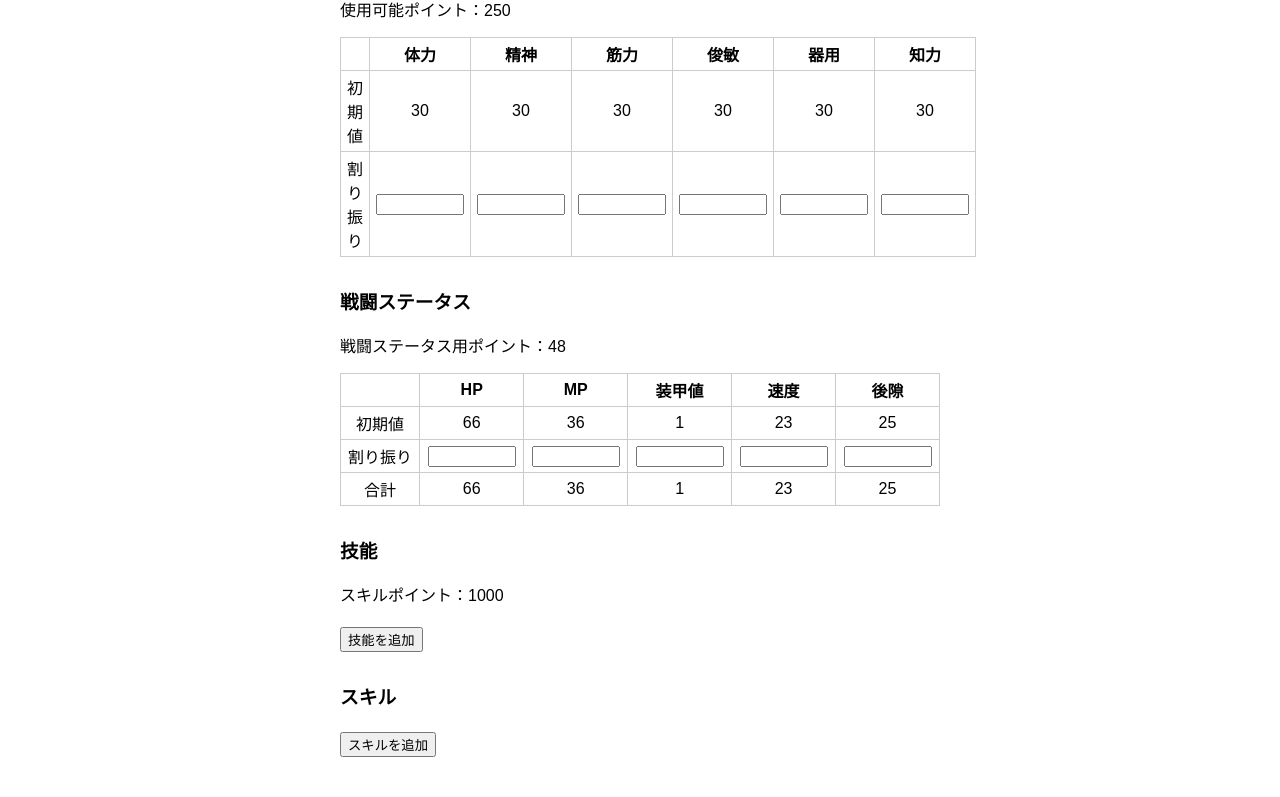
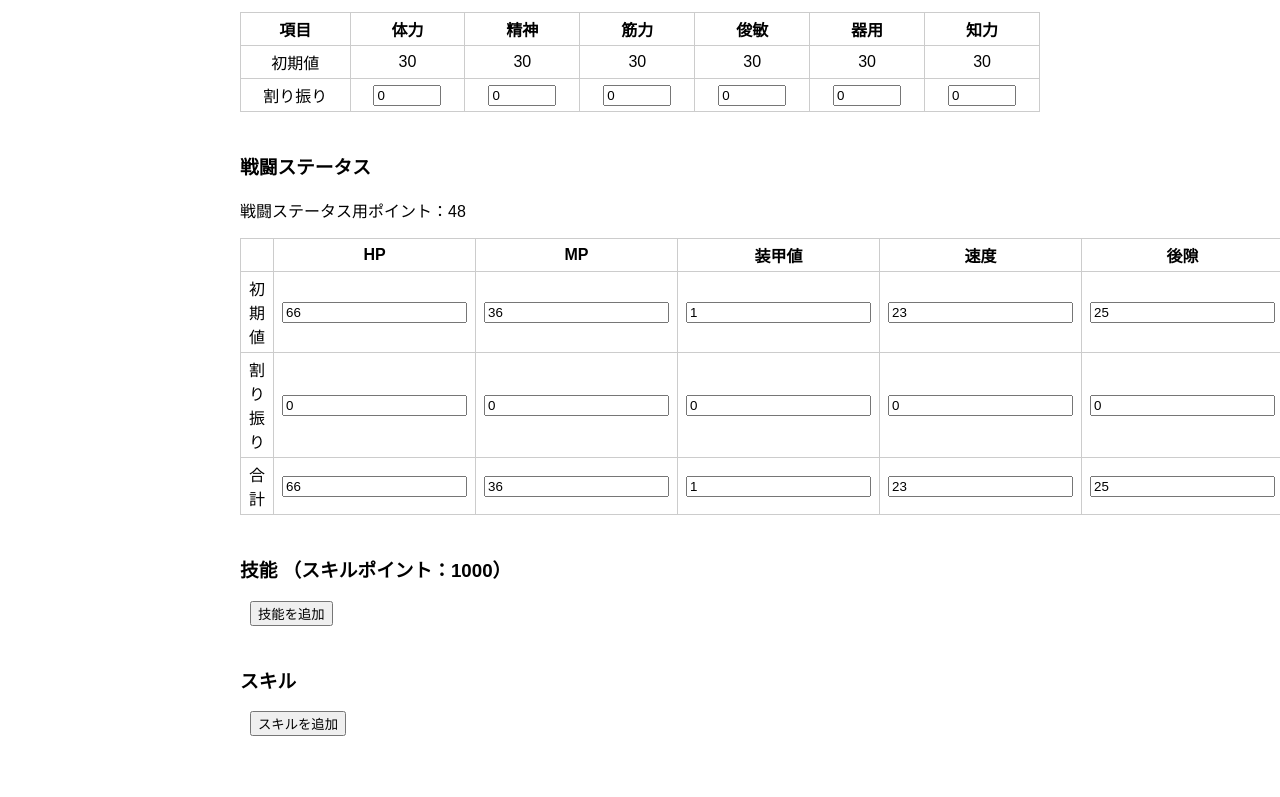
Before and after one commit to kimawari-1016/TRPG, a plain HTML site: page index.html in a window 1280 px wide. Shown: the part 258-1055 px from the top of the page. Drawn offline with Linux system fonts and the light colour scheme.

Commit message:
Update index.html

```diff
--- a/index.html
+++ b/index.html
@@ -3,86 +3,85 @@
   <meta charset="UTF-8">
   <title>TRPGキャラクターシート</title>
   <style>
-    body { font-family: sans-serif; padding: 10px; max-width: 600px; margin: auto; }
-    input[type="number"], input[type="text"] { width: 80px; }
-    table { border-collapse: collapse; width: 100%; margin-bottom: 20px; }
-    td, th { border: 1px solid #ccc; padding: 4px 6px; text-align: center; }
-    .status-table { margin-bottom: 30px; }
-    button { margin-top: 5px; }
-    .skill-row, .ability-row { display: flex; align-items: center; gap: 5px; margin-bottom: 5px; }
-    .skill-row input[type="text"], .ability-row input[type="text"] { flex: 1; }
+    body { font-family: sans-serif; padding: 10px; max-width: 800px; margin: auto; }
+    input[type="text"], input[type="number"] { width: 60px; }
+    table { border-collapse: collapse; margin-bottom: 20px; width: 100%; }
+    td, th { border: 1px solid #ccc; padding: 4px 8px; text-align: center; }
+    .section { margin-bottom: 40px; }
+    button { margin-left: 10px; }
+    .skill-entry, .ability-entry { display: flex; gap: 10px; margin-bottom: 5px; }
+    .skill-entry input, .ability-entry input { width: auto; }
+    .entry-container { margin-top: 10px; }
   </style>
 </head>
 <body>
   <h1>TRPGキャラクターシート</h1>
-  <label>名前：<input type="text"></label><br>
+  <label>名前：<input type="text"></label>
   <label>年齢：<input type="number"></label>
   <label>性別：<input type="text"></label><br><br><label>特色： <select id="color" onchange="updateRegion()"> <option value="白">白</option> <option value="黄">黄</option> <option value="橙">橙</option> <option value="赤">赤</option> <option value="紫">紫</option> <option value="青">青</option> <option value="緑">緑</option> <option value="黒">黒</option> </select> </label> <span id="region">シストベリ</span>
 
-  <div class="status-table">
+  <div class="section">
     <h3>メインステータス</h3>
     <p>使用可能ポイント：<span id="remainingPoints">250</span></p>
     <table>
-      <tr><th></th><th>体力</th><th>精神</th><th>筋力</th><th>俊敏</th><th>器用</th><th>知力</th></tr>
+      <tr>
+        <th>項目</th><th>体力</th><th>精神</th><th>筋力</th><th>俊敏</th><th>器用</th><th>知力</th>
+      </tr>
       <tr>
         <td>初期値</td>
-        <td><span id="sta_体">30</span></td>
-        <td><span id="sta_精">30</span></td>
-        <td><span id="sta_筋">30</span></td>
-        <td><span id="sta_俊">30</span></td>
-        <td><span id="sta_器">30</span></td>
-        <td><span id="sta_知">30</span></td>
+        <td><span>30</span></td><td><span>30</span></td><td><span>30</span></td><td><span>30</span></td><td><span>30</span></td><td><span>30</span></td>
       </tr>
       <tr>
         <td>割り振り</td>
-        <td><input type="number" id="add_体" oninput="updateStats()"></td>
-        <td><input type="number" id="add_精" oninput="updateStats()"></td>
-        <td><input type="number" id="add_筋" oninput="updateStats()"></td>
-        <td><input type="number" id="add_俊" oninput="updateStats()"></td>
-        <td><input type="number" id="add_器" oninput="updateStats()"></td>
-        <td><input type="number" id="add_知" oninput="updateStats()"></td>
+        <td><input type="number" id="add_体" value="0" oninput="updateStats()"></td>
+        <td><input type="number" id="add_精" value="0" oninput="updateStats()"></td>
+        <td><input type="number" id="add_筋" value="0" oninput="updateStats()"></td>
+        <td><input type="number" id="add_俊" value="0" oninput="updateStats()"></td>
+        <td><input type="number" id="add_器" value="0" oninput="updateStats()"></td>
+        <td><input type="number" id="add_知" value="0" oninput="updateStats()"></td>
       </tr>
     </table>
-  </div>  <div class="status-table">
+  </div>  <div class="section">
     <h3>戦闘ステータス</h3>
     <p>戦闘ステータス用ポイント：<span id="combatPoints">0</span></p>
     <table>
       <tr><th></th><th>HP</th><th>MP</th><th>装甲値</th><th>速度</th><th>後隙</th></tr>
       <tr>
         <td>初期値</td>
-        <td><span id="sta_HP">0</span></td>
-        <td><span id="sta_MP">0</span></td>
-        <td><span id="sta_DEF">0</span></td>
-        <td><span id="sta_SPD">0</span></td>
-        <td><span id="sta_DLY">0</span></td>
+        <td><input id="sta_HP" readonly></td>
+        <td><input id="sta_MP" readonly></td>
+        <td><input id="sta_DEF" readonly></td>
+        <td><input id="sta_SPD" readonly></td>
+        <td><input id="sta_DLY" readonly></td>
       </tr>
       <tr>
         <td>割り振り</td>
-        <td><input type="number" id="add_HP" oninput="updateStats()"></td>
-        <td><input type="number" id="add_MP" oninput="updateStats()"></td>
-        <td><input type="number" id="add_DEF" oninput="updateStats()"></td>
-        <td><input type="number" id="add_SPD" oninput="updateStats()"></td>
-        <td><input type="number" id="add_DLY" oninput="updateStats()"></td>
+        <td><input id="add_HP" value="0" oninput="updateStats()"></td>
+        <td><input id="add_MP" value="0" oninput="updateStats()"></td>
+        <td><input id="add_DEF" value="0" oninput="updateStats()"></td>
+        <td><input id="add_SPD" value="0" oninput="updateStats()"></td>
+        <td><input id="add_DLY" value="0" oninput="updateStats()"></td>
       </tr>
       <tr>
         <td>合計</td>
-        <td><span id="total_HP">0</span></td>
-        <td><span id="total_MP">0</span></td>
-        <td><span id="total_DEF">0</span></td>
-        <td><span id="total_SPD">0</span></td>
-        <td><span id="total_DLY">0</span></td>
+        <td><input id="total_HP" readonly></td>
+        <td><input id="total_MP" readonly></td>
+        <td><input id="total_DEF" readonly></td>
+        <td><input id="total_SPD" readonly></td>
+        <td><input id="total_DLY" readonly></td>
       </tr>
     </table>
-  </div>  <div class="status-table">
-    <h3>技能</h3>
-    <p>スキルポイント：<span id="skillPoints">1000</span></p>
-    <div id="abilities"></div>
+  </div>  <div class="section">
+    <h3>技能 <span>（スキルポイント：<span id="skillPoints">1000</span>）</span></h3>
+    <div id="abilities">
+      <!-- 技能追加ここに入る -->
+    </div>
     <button onclick="addAbility()">技能を追加</button>
-  </div>  <div class="status-table">
+  </div>  <div class="section">
     <h3>スキル</h3>
-    <div id="skills"></div>
+    <div id="skills" class="entry-container"></div>
     <button onclick="addSkill()">スキルを追加</button>
-  </div><script>
+  </div>  <script>
     const regionMap = {
       "白": "シストベリ", "黄": "黄華", "橙": "燈火祖界", "赤": "極紅",
       "紫": "フィーリラ", "青": "アジュール", "緑": "ヴェルディア", "黒": "メランペプロス"
@@ -93,121 +92,96 @@
       document.getElementById("region").textContent = regionMap[color];
     }
 
-  function calcCost(val) {
+    function calcCost(current, base = 30) {
       let cost = 0;
-    for (let i = 0; i < val; i++) {
-      cost += (i + 30) < 100 ? 1 : 2;
+      for (let i = 0; i < current; i++) {
+        cost += (base + i) >= 100 ? 2 : 1;
       }
       return cost;
     }
 
     function updateStats() {
+      const base = 30;
       const keys = ["体", "精", "筋", "俊", "器", "知"];
-    let used = 0, stats = {};
+      let totalCost = 0;
+      let stats = {};
+      keys.forEach(key => {
+        let add = parseInt(document.getElementById("add_" + key).value) || 0;
+        stats[key] = base + add;
+        totalCost += calcCost(add);
+      });
+      let remaining = 250 - totalCost;
+      document.getElementById("remainingPoints").textContent = remaining;
+      document.getElementById("remainingPoints").style.color = remaining < 0 ? "red" : "black";
 
-    keys.forEach(k => {
-      let add = parseInt(document.getElementById("add_" + k).value) || 0;
-      let total = 30 + add;
-      stats[k] = total;
-      used += calcCost(add);
-      document.getElementById("sta_" + k).textContent = total;
-    });
+      let HP = 60 + Math.floor(stats["体"] / 5);
+      let MP = 30 + Math.floor(stats["精"] / 5);
+      let DEF = Math.floor(stats["筋"] / 20);
+      let SPD = 20 + Math.floor(stats["俊"] / 10);
+      let DLY = 25 - Math.floor(stats["器"] / 50);
+      let combatBase = 45 + Math.floor(stats["知"] / 10);
 
-    let rem = 250 - used;
-    document.getElementById("remainingPoints").textContent = rem;
-    document.getElementById("remainingPoints").style.color = rem < 0 ? "red" : "black";
+      let addHP = parseInt(document.getElementById("add_HP").value) || 0;
+      let addMP = parseInt(document.getElementById("add_MP").value) || 0;
+      let addDEF = parseInt(document.getElementById("add_DEF").value) || 0;
+      let addSPD = parseInt(document.getElementById("add_SPD").value) || 0;
+      let addDLY = parseInt(document.getElementById("add_DLY").value) || 0;
 
-    const HP_base = 60 + Math.floor(stats["体"] / 5);
-    const MP_base = 30 + Math.floor(stats["精"] / 5);
-    const DEF_base = Math.floor(stats["筋"] / 20);
-    const SPD_base = 20 + Math.floor(stats["俊"] / 10);
-    const DLY_base = 25 - Math.floor(stats["器"] / 50);
-    const combatBase = 45 + Math.floor(stats["知"] / 10);
+      let usedCombat = addHP + addMP + addDEF * 4 + addSPD * 2 + addDLY * 10;
+      let remainCombat = combatBase - usedCombat;
+      document.getElementById("combatPoints").textContent = remainCombat;
+      document.getElementById("combatPoints").style.color = remainCombat < 0 ? "red" : "black";
 
-    document.getElementById("sta_HP").textContent = HP_base;
-    document.getElementById("sta_MP").textContent = MP_base;
-    document.getElementById("sta_DEF").textContent = DEF_base;
-    document.getElementById("sta_SPD").textContent = SPD_base;
-    document.getElementById("sta_DLY").textContent = DLY_base;
+      document.getElementById("sta_HP").value = HP;
+      document.getElementById("sta_MP").value = MP;
+      document.getElementById("sta_DEF").value = DEF;
+      document.getElementById("sta_SPD").value = SPD;
+      document.getElementById("sta_DLY").value = DLY;
 
-    const add_HP = parseInt(document.getElementById("add_HP").value) || 0;
-    const add_MP = parseInt(document.getElementById("add_MP").value) || 0;
-    const add_DEF = parseInt(document.getElementById("add_DEF").value) || 0;
-    const add_SPD = parseInt(document.getElementById("add_SPD").value) || 0;
-    const add_DLY = parseInt(document.getElementById("add_DLY").value) || 0;
-
-    const combatUsed = add_HP * 1 + add_MP * 1 + add_DEF * 4 + add_SPD * 2 + add_DLY * 10;
-    const combatRem = combatBase - combatUsed;
-
-    document.getElementById("combatPoints").textContent = Math.max(0, combatRem);
-    document.getElementById("combatPoints").style.color = combatRem < 0 ? "red" : "black";
-
-    document.getElementById("total_HP").textContent = HP_base + add_HP;
-    document.getElementById("total_MP").textContent = MP_base + add_MP;
-    document.getElementById("total_DEF").textContent = DEF_base + add_DEF;
-    document.getElementById("total_SPD").textContent = SPD_base + add_SPD;
-    document.getElementById("total_DLY").textContent = DLY_base + add_DLY;
-
-    updateSkillPoints();
-  }
-
-  function updateSkillPoints() {
-    let skillCost = document.querySelectorAll(".skill-row").length * 100;
-    let abilityCost = 0;
-    document.querySelectorAll(".ability-row input[type=number]").forEach(inp => {
-      abilityCost += calcCost(parseInt(inp.value) || 0);
-    });
-    let total = 1000 - skillCost - abilityCost;
-    document.getElementById("skillPoints").textContent = total;
-    document.getElementById("skillPoints").style.color = total < 0 ? "red" : "black";
+      document.getElementById("total_HP").value = HP + addHP;
+      document.getElementById("total_MP").value = MP + addMP;
+      document.getElementById("total_DEF").value = DEF + addDEF;
+      document.getElementById("total_SPD").value = SPD + addSPD;
+      document.getElementById("total_DLY").value = DLY + addDLY;
     }
 
     function addAbility() {
       const container = document.getElementById("abilities");
-    const row = document.createElement("div");
-    row.className = "ability-row";
+      const div = document.createElement("div");
+      div.className = "ability-entry";
+      div.innerHTML = `
+        <input type="text" placeholder="技能名">
+        <input type="number" value="0" oninput="updateAbilities()">
+        <button onclick="this.parentElement.remove(); updateAbilities()">削除</button>
+      `;
+      container.appendChild(div);
+    }
 
-    const name = document.createElement("input");
-    name.type = "text";
-    name.placeholder = "技能名";
-
-    const input = document.createElement("input");
-    input.type = "number";
-    input.placeholder = "割り振り";
-    input.oninput = updateStats;
-
-    const del = document.createElement("button");
-    del.textContent = "削除";
-    del.onclick = () => { row.remove(); updateStats(); };
-
-    row.appendChild(name);
-    row.appendChild(input);
-    row.appendChild(del);
-    container.appendChild(row);
+    function updateAbilities() {
+      const entries = document.querySelectorAll("#abilities .ability-entry");
+      let total = 0;
+      entries.forEach(entry => {
+        const points = parseInt(entry.children[1].value) || 0;
+        total += calcCost(points, 0);
+      });
+      const remain = 1000 - total - document.querySelectorAll("#skills .skill-entry").length * 100;
+      document.getElementById("skillPoints").textContent = remain;
     }
 
     function addSkill() {
       const container = document.getElementById("skills");
-    const row = document.createElement("div");
-    row.className = "skill-row";
+      const skillPoints = parseInt(document.getElementById("skillPoints").textContent);
+      if (skillPoints < 100) return;
 
-    const name = document.createElement("input");
-    name.type = "text";
-    name.placeholder = "名前";
-
-    const effect = document.createElement("input");
-    effect.type = "text";
-    effect.placeholder = "効果";
-
-    const del = document.createElement("button");
-    del.textContent = "削除";
-    del.onclick = () => { row.remove(); updateStats(); };
-
-    row.appendChild(name);
-    row.appendChild(effect);
-    row.appendChild(del);
-    container.appendChild(row);
-    updateStats();
+      const div = document.createElement("div");
+      div.className = "skill-entry";
+      div.innerHTML = `
+        <input type="text" placeholder="スキル名">
+        <input type="text" placeholder="効果">
+        <button onclick="this.parentElement.remove(); updateAbilities()">削除</button>
+      `;
+      container.appendChild(div);
+      updateAbilities();
     }
 
     window.onload = updateStats;
```
Lines whose indentation alone changed are shown as unchanged.
